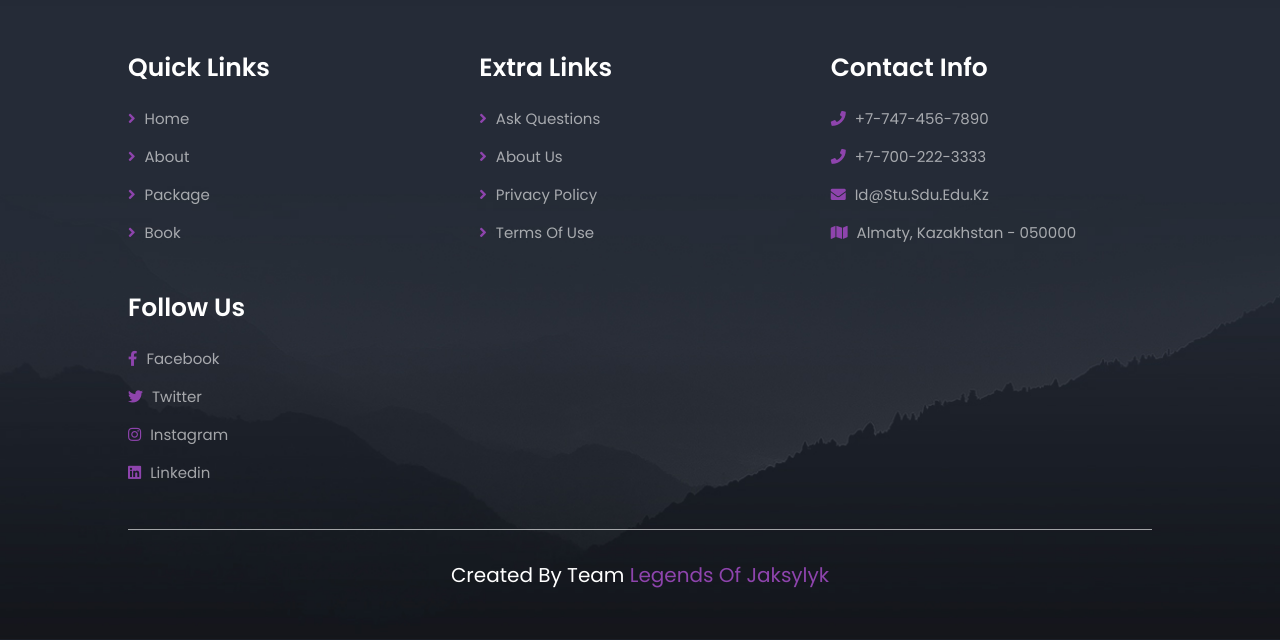
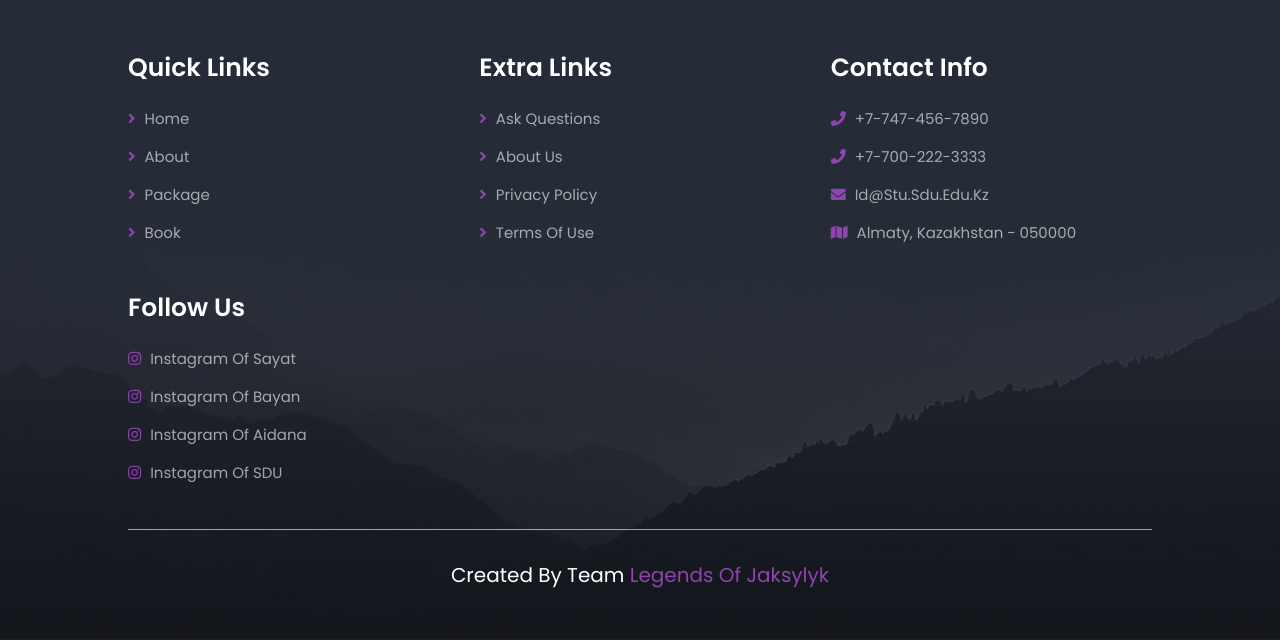
Before and after one commit to Sayat2/ABS, a PHP site: page /package.php in a window 1280 px wide. Shown: the part 1961-2601 px from the top of the page. Run offline with PHP 8.4, Linux system fonts and the light colour scheme.

Commit message:
add new package file

```diff
--- a/package.php
+++ b/package.php
@@ -96,7 +96,7 @@
             <img src="images/wordpress.jpg" alt="">
          </div>
          <div class="content">
-            <h3>How to Make Income Making Blogging with WordPress</h3>
+            <a href="WordPress.php"><h3>How to Make Income Making Blogging with WordPress</h3></a>
             <p>Build Blogging WordPress website</p>
             <a href="buy.php" class="btn">buy now</a>
          </div>
@@ -221,26 +221,26 @@
 
 <div class="box">
    <h3>extra links</h3>
-         <a href="#"> <i class="fas fa-angle-right"></i> ask questions</a>
+   <a href="https://mail.google.com/mail/u/1/#inbox?compose=new"> <i class="fas fa-angle-right"></i> ask questions</a>
    <a href="about.php"> <i class="fas fa-angle-right"></i> about us</a>
-         <a href="#"> <i class="fas fa-angle-right"></i> privacy policy</a>
-         <a href="#"> <i class="fas fa-angle-right"></i> terms of use</a>
+   <a href="https://policies.google.com/privacy?hl=en-US"> <i class="fas fa-angle-right"></i> privacy policy</a>
+   <a href="https://termly.io/legal-dictionary/terms-of-use/#:~:text=Terms%20of%20use%20are%20the,or%20%E2%80%9Cterms%20and%20conditions%E2%80%9D."> <i class="fas fa-angle-right"></i> terms of use</a>
 </div>
 
 <div class="box">
    <h3>contact info</h3>
    <a href="#"> <i class="fas fa-phone"></i> +7-747-456-7890 </a>
    <a href="#"> <i class="fas fa-phone"></i> +7-700-222-3333 </a>
-         <a href="#"> <i class="fas fa-envelope"></i> id@stu.sdu.edu.kz </a>
-         <a href="#"> <i class="fas fa-map"></i> Almaty, Kazakhstan - 050000 </a>
+   <a href="https://mail.google.com/mail/u/1/#inbox?compose=new"> <i class="fas fa-envelope"></i> id@stu.sdu.edu.kz </a>
+   <a href="https://e.mail.ru/compose/"> <i class="fas fa-map"></i> Almaty, Kazakhstan - 050000 </a>
 </div>
 
 <div class="box">
    <h3>follow us</h3>
-         <a href="#"> <i class="fab fa-facebook-f"></i> facebook </a>
-         <a href="#"> <i class="fab fa-twitter"></i> twitter </a>
-         <a href="#"> <i class="fab fa-instagram"></i> instagram </a>
-         <a href="#"> <i class="fab fa-linkedin"></i> linkedin </a>
+   <a href="https://www.instagram.com/whk_cd/"> <i class="fab fa-instagram"></i> instagram of Sayat</a>
+   <a href="https://www.instagram.com/bayan.sullu/"> <i class="fab fa-instagram"></i> instagram of Bayan</a>
+   <a href="https://www.instagram.com/awesomeaydana/"> <i class="fab fa-instagram"></i> instagram of Aidana</a>
+   <a href="https://www.instagram.com/sdukz/"> <i class="fab fa-instagram"></i> instagram of SDU</a>
 </div>
 
 </div>
```
Lines whose indentation alone changed are shown as unchanged.
